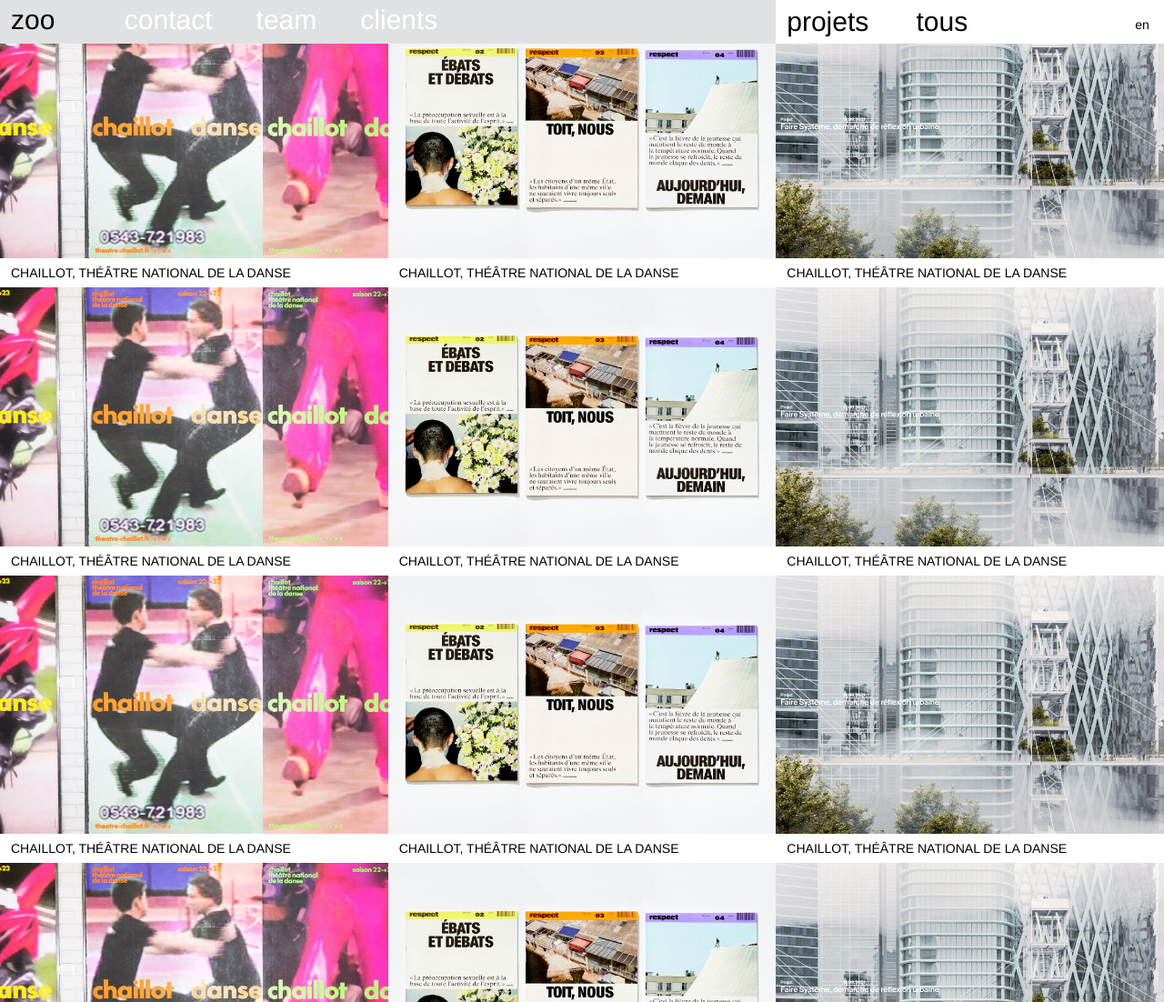
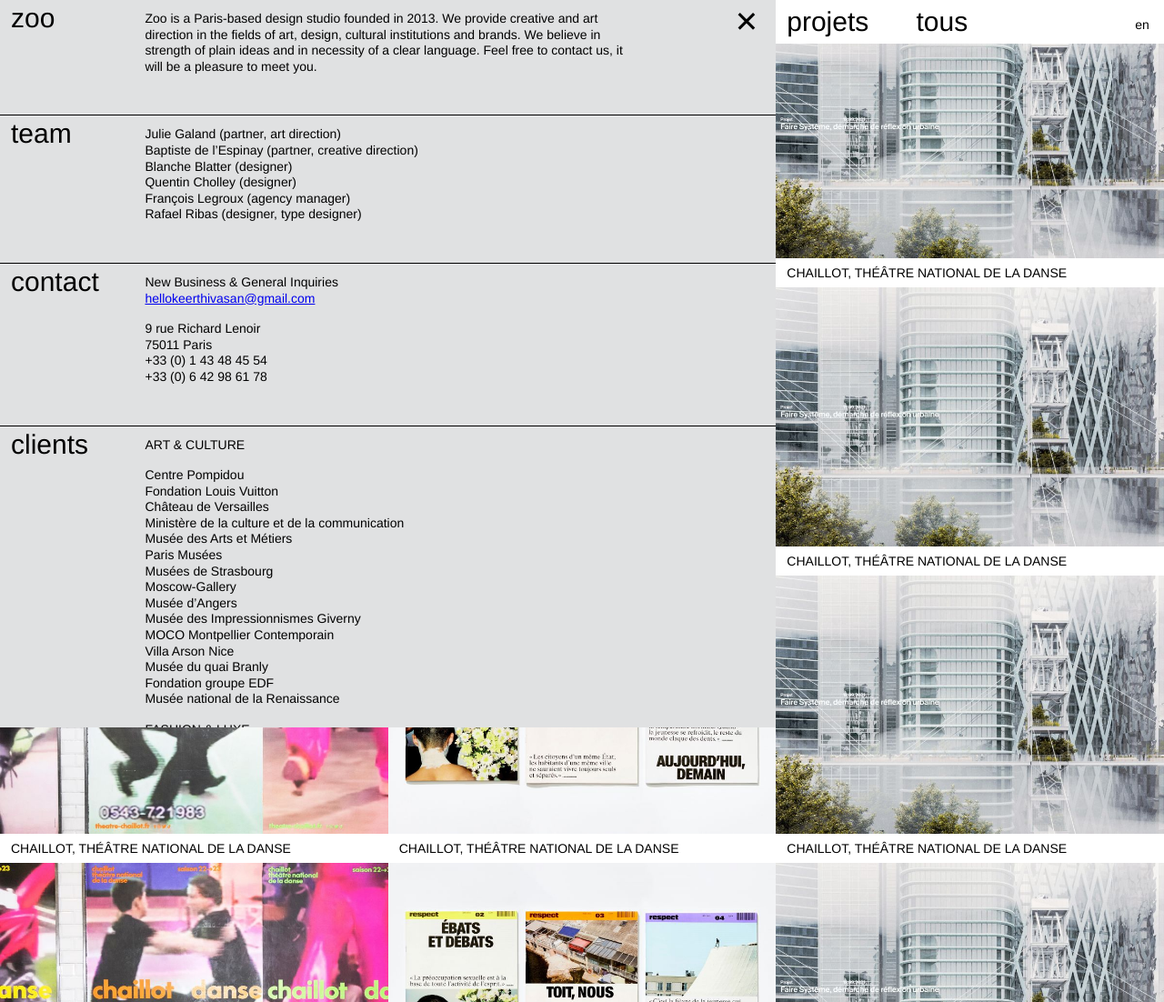
Before and after one commit to Keerthihub/Grid-Accueil-Zoo-Webl, a website: page index.html in a window 1280 px wide. Shown: the top 1102 px of the page at 91% size. Drawn offline with Linux system fonts and the light colour scheme.

Commit message:
navigation static panel-expanded

```diff
--- a/index.html
+++ b/index.html
@@ -12,6 +12,110 @@
     <header>
       <div class="header-left-pannel expanded">
         <a href="#" class="logo">zoo</a>
+        <button class="transparent-button close-panel-button">
+          <span class="button-cross">✕</span>
+        </button>
+        <!-- Header Pannel -->
+        <div class="header-pannel hover">
+          <section>
+            <span class="p-title">zoo</span>
+            <div class="pannel-section">
+              <p>
+                Zoo is a Paris-based design studio founded in 2013. We provide
+                creative and art direction in the fields of art, design,
+                cultural institutions and brands. We believe in strength of
+                plain ideas and in necessity of a clear language. Feel free to
+                contact us, it will be a pleasure to meet you.
+              </p>
+            </div>
+          </section>
+          <section>
+            <span class="p-title">team</span>
+            <div class="pannel-section">
+              <p>
+                Julie Galand (partner, art direction)<br />
+                Baptiste de l’Espinay (partner, creative direction)<br />
+                Blanche Blatter (designer)<br />
+                Quentin Cholley (designer)<br />
+                François Legroux (agency manager)<br />
+                Rafael Ribas (designer, type designer)
+              </p>
+            </div>
+          </section>
+
+          <section>
+            <span class="p-title">contact</span>
+            <div class="pannel-section">
+              <p>
+                New Business &amp; General Inquiries<br />
+                <a href="#">hellokeerthivasan@gmail.com</a>
+              </p>
+              <p>
+                9 rue Richard Lenoir<br />
+                75011 Paris<br />
+                +33 (0) 1 43 48 45 54<br />
+                +33 (0) 6 42 98 61 78
+              </p>
+            </div>
+          </section>
+
+          <section>
+            <span class="p-title">clients</span>
+            <div class="pannel-section">
+              <p>ART &amp; CULTURE</p>
+              <ul>
+                <li>Centre Pompidou</li>
+                <li>Fondation Louis Vuitton</li>
+                <li>Château de Versailles</li>
+                <li>Ministère de la culture et de la communication</li>
+                <li>Musée des Arts et Métiers</li>
+                <li>Paris Musées</li>
+                <li>Musées de Strasbourg</li>
+                <li>Moscow-Gallery</li>
+                <li>Musée d’Angers</li>
+                <li>Musée des Impressionnismes Giverny</li>
+                <li>MOCO Montpellier Contemporain</li>
+                <li>Villa Arson Nice</li>
+                <li>Musée du quai Branly</li>
+                <li>Fondation groupe EDF</li>
+                <li>Musée national de la Renaissance</li>
+              </ul>
+              <p>FASHION &amp; LUXE</p>
+              <ul>
+                <li>LVMH</li>
+                <li>l’Oréal</li>
+                <li>Swatch</li>
+                <li>Celio</li>
+                <li>Laurence Airline</li>
+                <li>L’Officiel</li>
+              </ul>
+              <p>SCHOOL</p>
+              <ul>
+                <li>HEAR Haute École des Arts du Rhin</li>
+                <li>ECV Paris</li>
+                <li>Amos Sport Business School</li>
+                <li>Université Paris 8</li>
+                <li>EPFL Lausanne</li>
+              </ul>
+            </div>
+          </section>
+
+          <section>
+            <span class="p-title">credits</span>
+            <div class="pannel-section">
+              <p>
+                Code: <a href="#">Julian Garnier</a><br />
+                Design: Zoo
+              </p>
+              <p>
+                Photos credits:<br />
+                Zoo, Laura Bonnefous, Motoki Nakatani, Tony Trichanh, Salem
+                Mostefaoui, Célia Pernot, Julien Deceroi
+              </p>
+            </div>
+          </section>
+        </div>
+        <!-- ---- -->
         <div class="menu-about">
           <span>contact</span>
           <span>team</span>
--- a/src/scss/styles.scss
+++ b/src/scss/styles.scss
@@ -31,10 +31,11 @@
     width: 66.66%;
     color: #d9dadb;
     background: #fff;
+    position: relative;
 
-    &:hover {
-      color: #fff;
-      background-color: #E0E1E2;
+    .hover {
+      color: green;
+      background-color: red;
     }
 
     .logo {
@@ -47,17 +48,84 @@
       color: #000;
     }
 
-    .expanded {
-      cursor: auto;
+    .transparent-button {
+        background-color: transparent;
+        border: none;
+        border-radius: 0;
+        box-shadow: none;
+      }
+
+      .close-panel-button {
+        right: calc(33.33vw + 1rem);
+        position: fixed;
+        pointer-events: auto;
+        z-index: 2;
+        top: 0;
+        width: 3rem;
+        height: 3rem;
+        transition: transform .25s ease, -webkit-transform .25s ease;
+      }
+
+    .button-cross {
+      font-size: 2rem;
     }
 
+
+    .header-pannel, .expanded{
+      overflow-x: hidden;
+      overflow-y: auto;
+      width: 100%;
+      position: absolute;
+      top: 0;
+      left: 0;
+      height: 100vh;
+      padding-bottom: 140px;
+      background-color: #E0E1E2;
+      color: #000;
+      pointer-events: auto;
+      cursor: auto;
+
+
+      section {
+        display: flex;
+        flex-wrap: wrap;
+        width: 100%;
+        border-bottom: 1px solid #000;
+        background-color: #E0E1E2;
+        padding-bottom: 1rem;
+
+        &:nth-child(5) {
+          border-bottom: none;
+        }
+
+        .p-title {
+          display: inline-block;
+          width: 11.66%;
+          padding: 0 .75rem;
+        }
+
+        .pannel-section {
+          width: 66.66%;
+          padding: .75rem;
+          font-size: 14px;
+          line-height: 1.1rem;
+        }
+
+        p, ul {
+          margin-bottom: 1rem;
+        }
+      }
+
+          }
+
     .menu-about {
-      display: flex;
+      display: block;
       flex-direction: row;
       width: 100%;
       height: 3rem;
       line-height: 2.75rem;
     }
+
     span {
       display: inline-block;
       margin-right: 3rem;
@@ -141,6 +209,5 @@
     text-transform: uppercase;
     text-decoration: none;
     color: #000;
-
   }
 }
```
Also changed, not shown: dist/css/styles.css, 1 other file.
